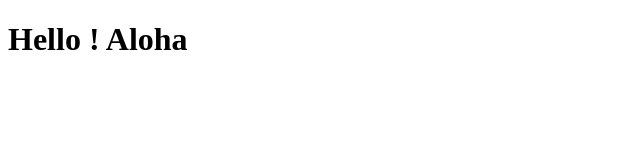
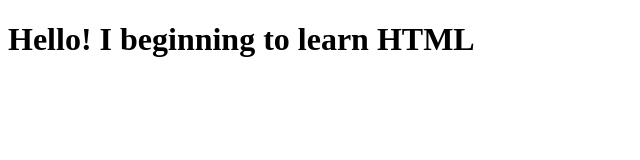
Before and after one commit to bvsteja/expert-octo-fiesta, a plain HTML site: page site/index.html in a window 1280 px wide. Shown: the whole page, without its empty margins (0-640 px from the left). Drawn offline with Linux system fonts and the light colour scheme.

Commit message:
small addition to my page

```diff
--- a/site/index.html
+++ b/site/index.html
@@ -4,6 +4,6 @@
 	<title>Hello !</title>
 </head>
 <body>
-<h1> Hello ! Aloha</h1>
+<h1> Hello! I beginning to learn HTML</h1>
 </body>
 </html>
```
